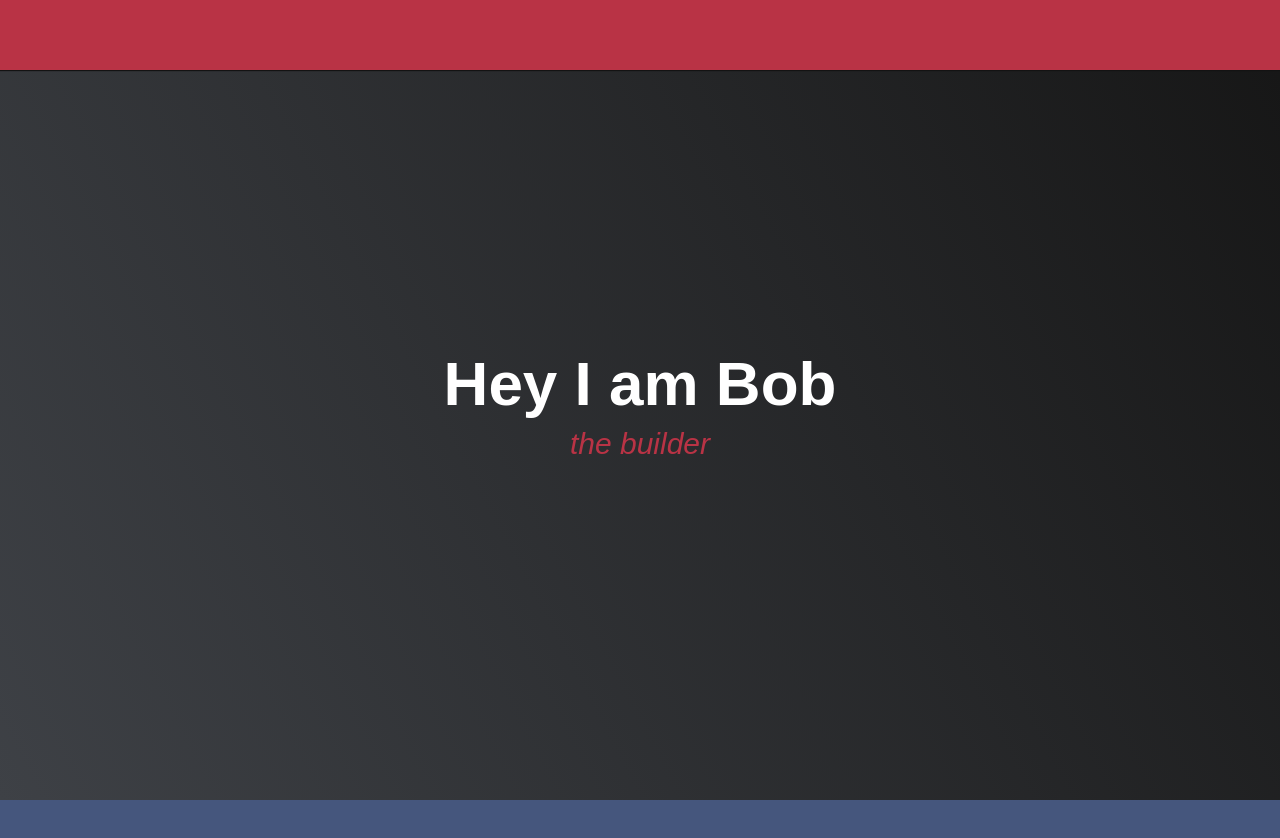
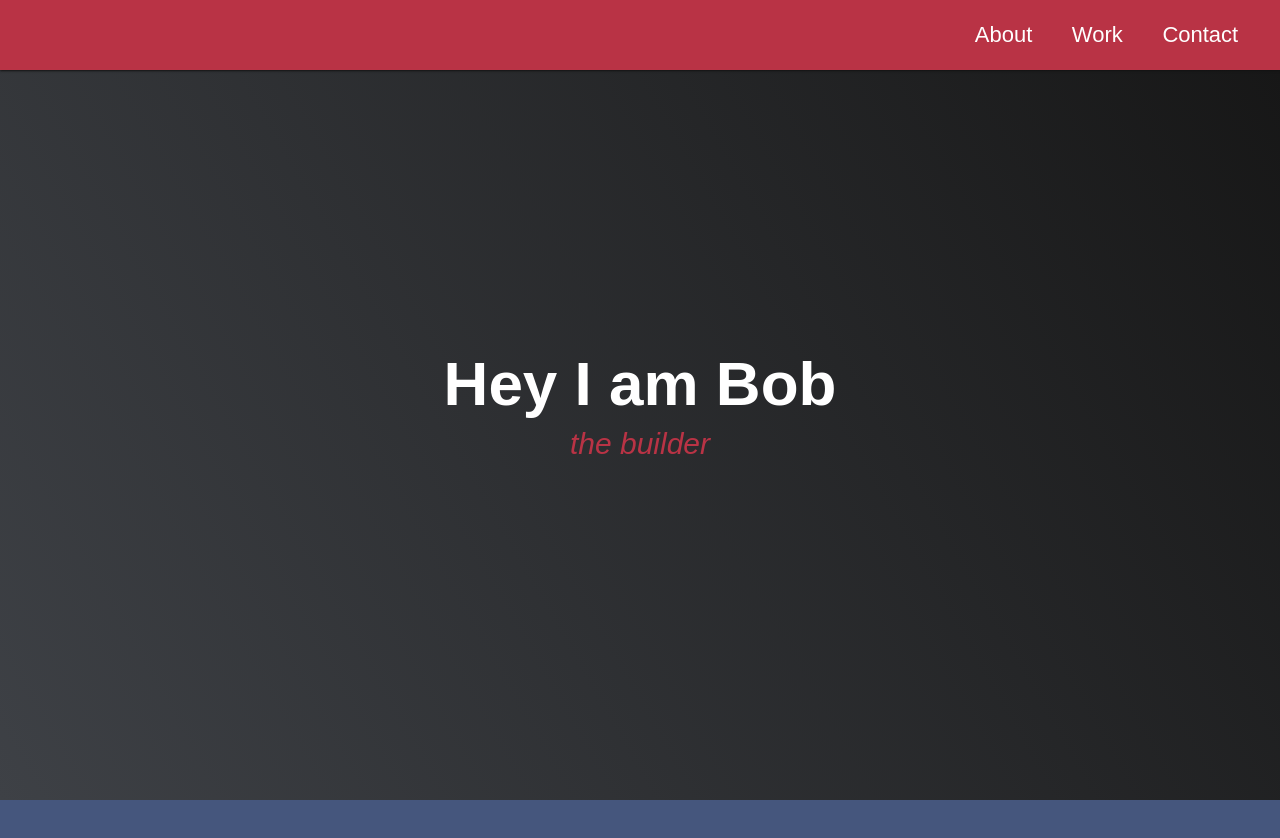
Before and after one commit to Aftex2/freeCodeCamp-RWDC, a plain HTML site: page Portfolio-Page/index.html in a window 1280 px wide. Shown: the top 838 px of the page. Drawn offline with Linux system fonts and the light colour scheme.

Commit message:
Added links to navigation bar

```diff
--- a/Portfolio-Page/index.html
+++ b/Portfolio-Page/index.html
@@ -8,9 +8,9 @@
     </head>
     <body>
         <header id="navbar">
-            <ul>
-
-            </ul>
+            <a class="nav-links" href="#welcome">About</a>
+            <a class="nav-links" href="#projects">Work</a>
+            <a class="nav-links" href="#contact">Contact</a>
         </header>
         <div id="welcome">
             <h1>Hey I am Bob</h1>
--- a/Portfolio-Page/styles.css
+++ b/Portfolio-Page/styles.css
@@ -11,17 +11,37 @@ html {
 :root {
     --main-background-color: rgb(62, 65, 70);
     --red-accent: rgb(185,51,69);
+    --blue-accent: #45567d;
+    --white-text: white;
 }
 
 /* Navigation bar */
 
 #navbar {
     background-color: var(--red-accent);
+    display: flex;
+    justify-content: flex-end;
+    align-items: center;
     position: fixed;
     height: 4.4em;
     width: 100%;
-    box-shadow: 0 1px 1px rgb(19, 19, 19);
+    box-shadow: 0 1px 2px rgb(19, 19, 19);
     z-index: 1;
+}
+
+.nav-links {
+    color: var(--white-text);
+    font-size: 22px;
+    text-decoration: none;
+    padding: 1em 0.9em;
+}
+
+.nav-links:hover {
+    background-color: var(--blue-accent);
+}
+
+.nav-links:last-of-type {
+    margin-right: 1em;
 }
 
 /* Welcome section */
@@ -30,7 +50,7 @@ html {
     display: flex;
     flex-direction: column;
     justify-content: center;
-    background: linear-gradient(62deg, var(--main-background-color), rgb(22, 22, 22));
+    background: linear-gradient(60deg, var(--main-background-color), rgb(22, 22, 22));
     height: 100vh;
     text-align: center;
 }
@@ -38,7 +58,7 @@ html {
 #welcome h1 {
     font-size: 62px;
     margin: 0.5rem;
-    color: white;
+    color: var(--white-text);
 }
 
 #welcome p {
@@ -50,7 +70,7 @@ html {
 /* Project section */
 
 #projects {
-    background-color: #45567d;
+    background-color: var(--blue-accent);
     height: 1400px;
 }
 
```
